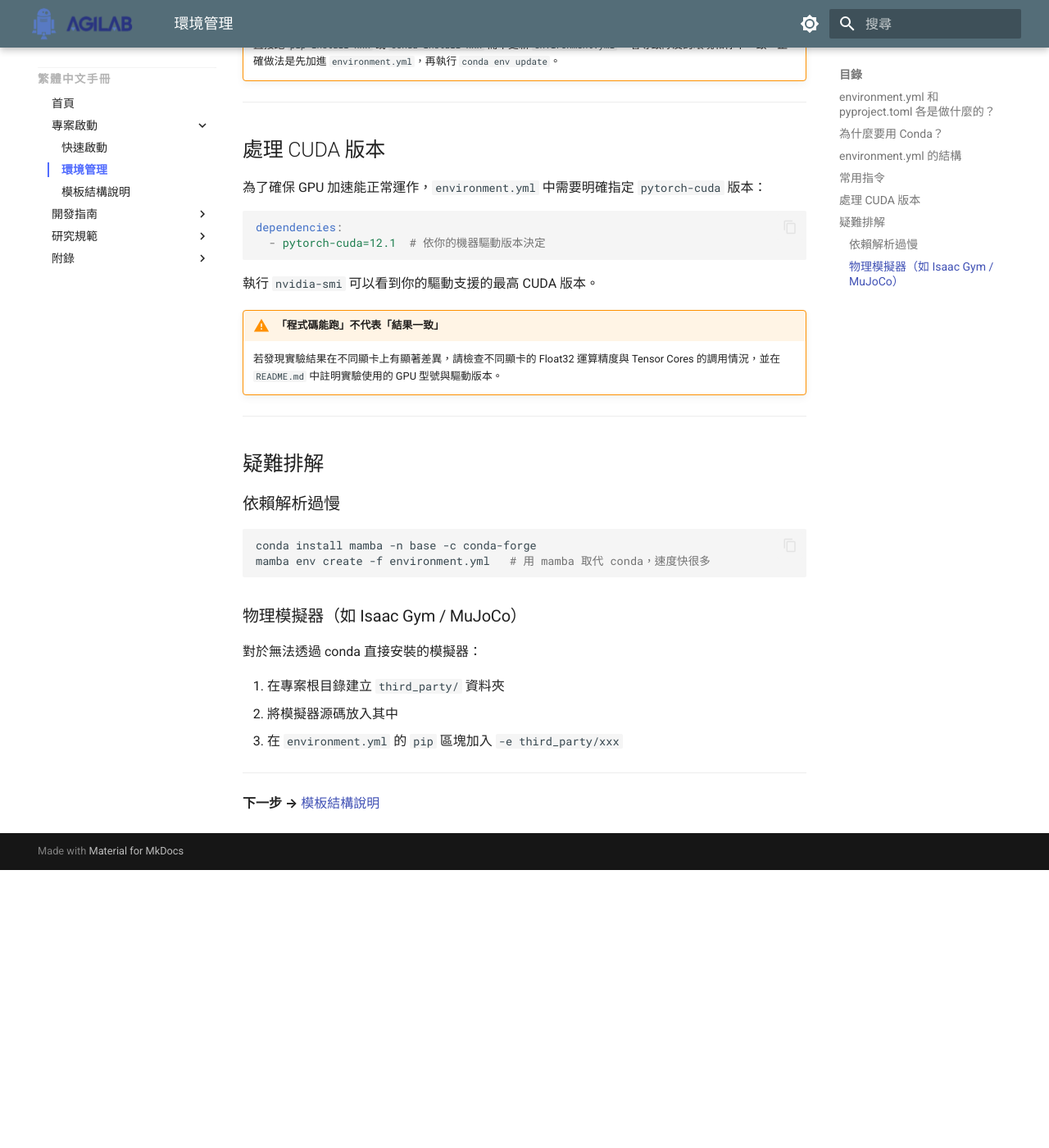
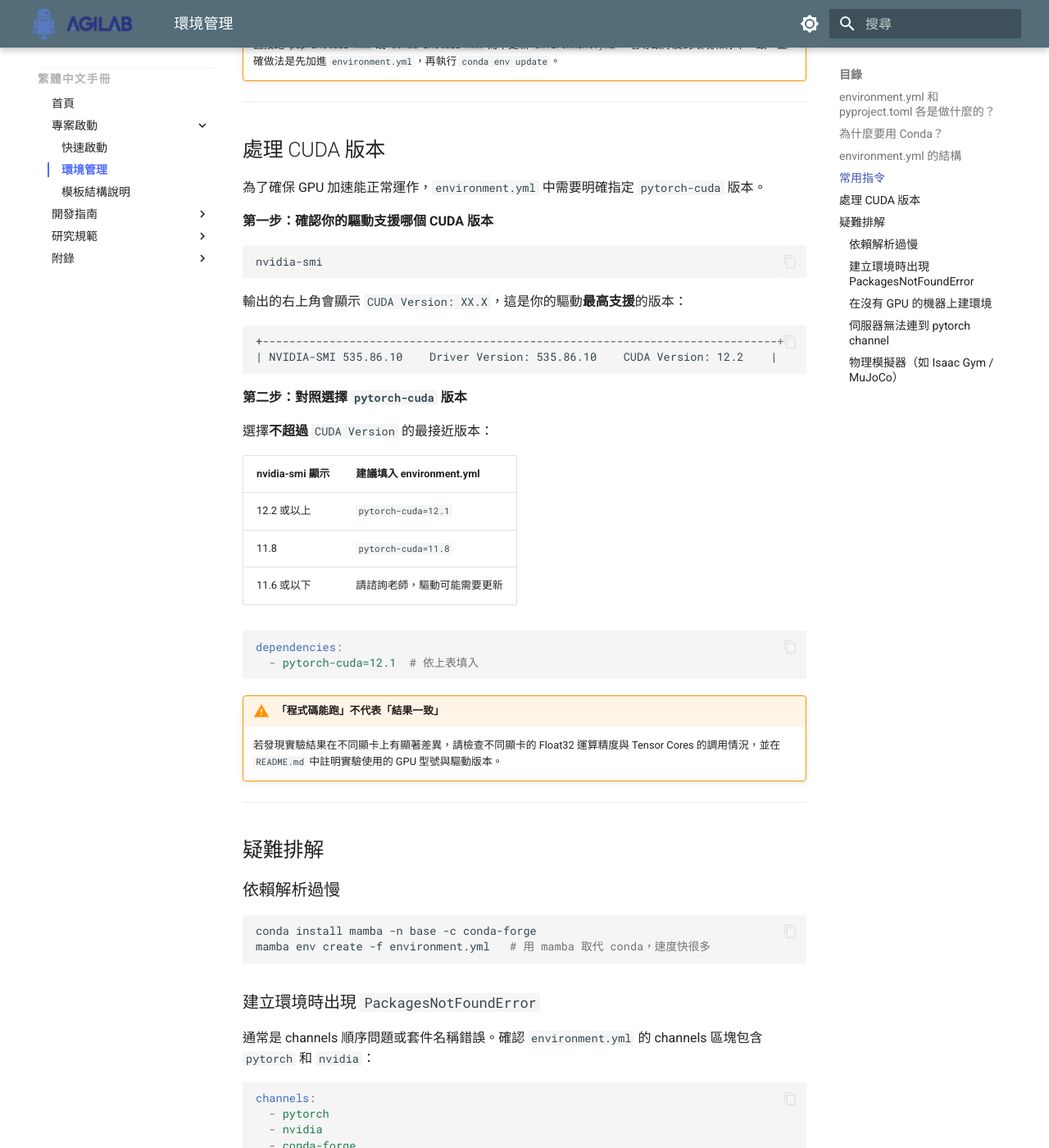
Before and after one commit to AGILAB-NTNU/AGILAB_Software_Lab_Guide, an MkDocs documentation site: the page built from docs/zh/getting_started/conda_guide.md, in a window 1280 px wide and 1400 px high, scrolled down 1937 px. Shown: the whole window at 82% size. Built offline with MkDocs 1.6.1 and Material for MkDocs 9.7.7, drawn with Linux system fonts in a browser that asks for light colours; before the commit the page ends 2998 px from its top, so only the background shows below that; some of the changed text lies outside the part shown.

````diff
--- a/docs/zh/getting_started/conda_guide.md
+++ b/docs/zh/getting_started/conda_guide.md
@@ -84,14 +84,35 @@
 
 ## 處理 CUDA 版本
 
-為了確保 GPU 加速能正常運作，`environment.yml` 中需要明確指定 `pytorch-cuda` 版本：
+為了確保 GPU 加速能正常運作，`environment.yml` 中需要明確指定 `pytorch-cuda` 版本。
+
+**第一步：確認你的驅動支援哪個 CUDA 版本**
+
+```bash
+nvidia-smi
+```
+
+輸出的右上角會顯示 `CUDA Version: XX.X`，這是你的驅動**最高支援**的版本：
+
+```
++-----------------------------------------------------------------------------+
+| NVIDIA-SMI 535.86.10    Driver Version: 535.86.10    CUDA Version: 12.2    |
+```
+
+**第二步：對照選擇 `pytorch-cuda` 版本**
+
+選擇**不超過** `CUDA Version` 的最接近版本：
+
+| nvidia-smi 顯示 | 建議填入 environment.yml |
+|---|---|
+| 12.2 或以上 | `pytorch-cuda=12.1` |
+| 11.8 | `pytorch-cuda=11.8` |
+| 11.6 或以下 | 請諮詢老師，驅動可能需要更新 |
 
 ```yaml
 dependencies:
-  - pytorch-cuda=12.1  # 依你的機器驅動版本決定
+  - pytorch-cuda=12.1  # 依上表填入
 ```
-
-執行 `nvidia-smi` 可以看到你的驅動支援的最高 CUDA 版本。
 
 !!! warning "「程式碼能跑」不代表「結果一致」"
     若發現實驗結果在不同顯卡上有顯著差異，請檢查不同顯卡的 Float32 運算精度與 Tensor Cores 的調用情況，並在 `README.md` 中註明實驗使用的 GPU 型號與驅動版本。
@@ -107,6 +128,36 @@
 mamba env create -f environment.yml   # 用 mamba 取代 conda，速度快很多
 ```
 
+### 建立環境時出現 `PackagesNotFoundError`
+
+通常是 channels 順序問題或套件名稱錯誤。確認 `environment.yml` 的 channels 區塊包含 `pytorch` 和 `nvidia`：
+
+```yaml
+channels:
+  - pytorch
+  - nvidia
+  - conda-forge
+  - defaults
+```
+
+### 在沒有 GPU 的機器上建環境
+
+把 `pytorch-cuda=12.1` 那行移除，改成：
+
+```yaml
+dependencies:
+  - pytorch=2.2.1
+  - cpuonly         # 改用 CPU 版 PyTorch
+```
+
+### 伺服器無法連到 pytorch channel
+
+部分伺服器對外網有限制，試著改用鏡像源：
+
+```bash
+conda config --add channels https://mirrors.tuna.tsinghua.edu.cn/anaconda/cloud/pytorch/
+```
+
 ### 物理模擬器（如 Isaac Gym / MuJoCo）
 
 對於無法透過 conda 直接安裝的模擬器：
````
Also changed, not shown: docs/zh/development/experiment_management.md (+25 -1 lines), docs/zh/getting_started/contributing.md (+40 -7 lines), docs/zh/index.md (+8 -8 lines), docs/zh/research/lifecycle.md (+21 -19 lines), docs/zh/research/reproducibility.md (+9 -9 lines), docs/assets/images/fork_workflow.svg (added).
